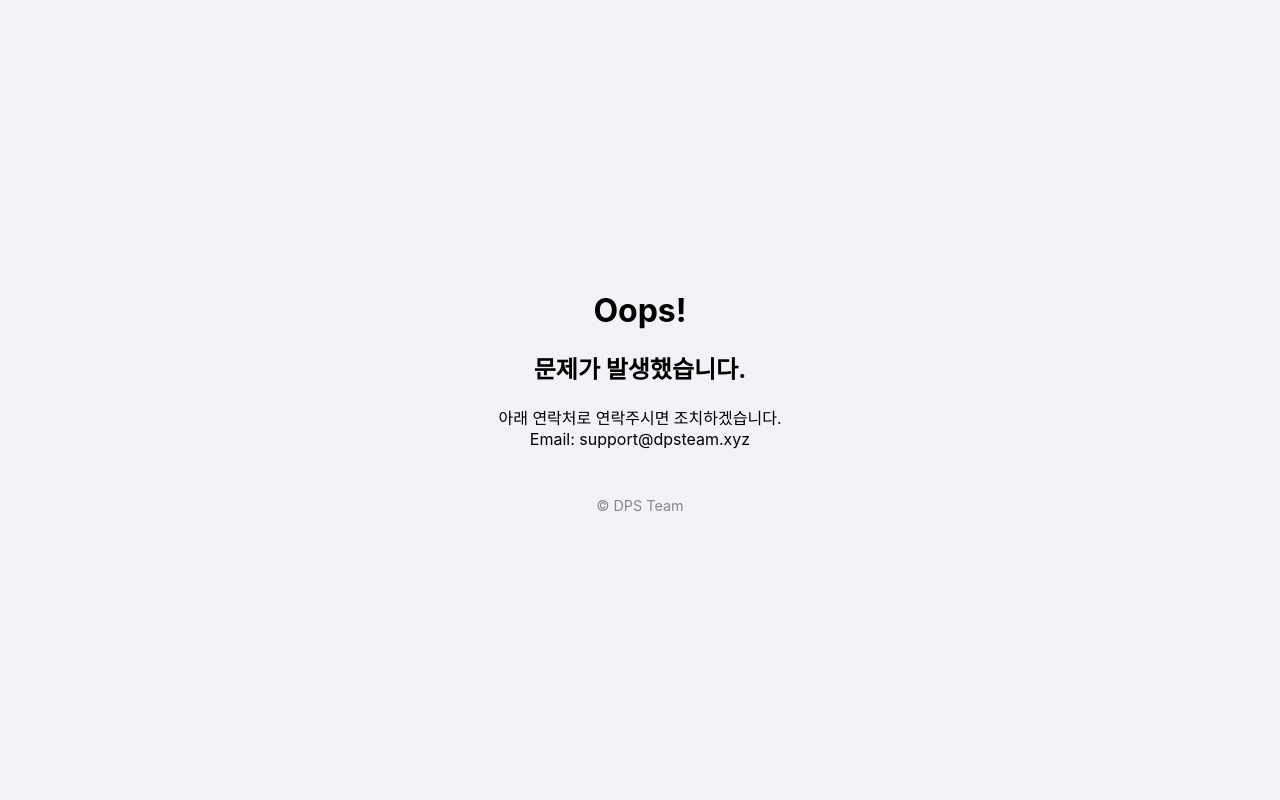
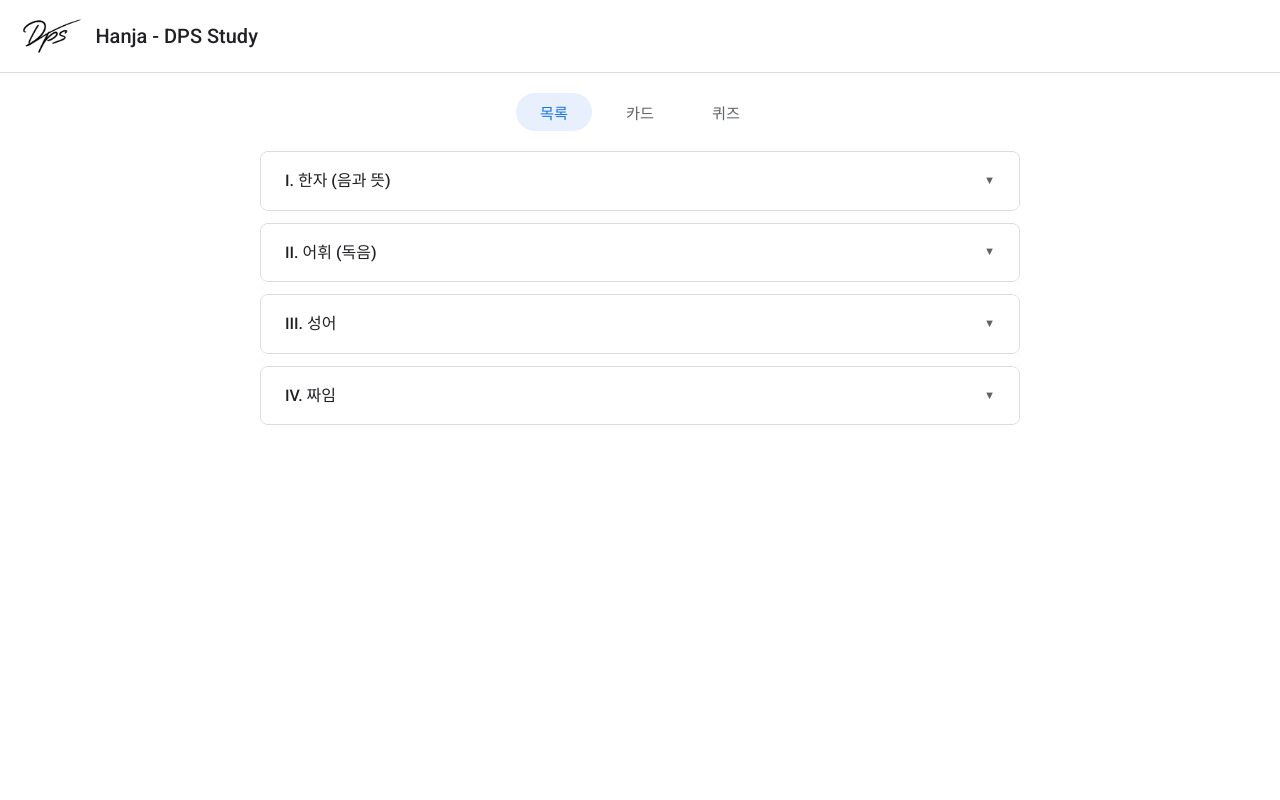
Before and after one commit to HandsomeBisu/hanja-study, a plain HTML site: page index.html in a window 1280 px wide. Drawn offline with Linux system fonts and the light colour scheme.

Commit message:
Add files via upload

```diff
--- a/index.html
+++ b/index.html
@@ -1,87 +1,39 @@
 <!DOCTYPE html>
 <html lang="ko">
 <head>
-<!-- 에널리틱스 부분 -->
-<script async src="https://www.googletagmanager.com/gtag/js?id=G-QXH238NLY1"></script>
-<script>
-  window.dataLayer = window.dataLayer || [];
-  function gtag(){dataLayer.push(arguments);}
-  gtag('js', new Date());
+    <meta charset="UTF-8">
+    <meta name="viewport" content="width=device-width, initial-scale=1.0">
+    <title>Hanja - DPS Study</title>
+    <link rel="icon" href="assets/icon.png">
+    <link rel="preconnect" href="https://fonts.googleapis.com">
+    <link rel="preconnect" href="https://fonts.gstatic.com" crossorigin>
+    <link href="https://fonts.googleapis.com/css2?family=Noto+Sans+KR:wght@300;400;500;700&family=Roboto:wght@400;500;700&display=swap" rel="stylesheet">
 
-  gtag('config', 'G-QXH238NLY1');
-</script>
-  <meta charset="UTF-8" />
-  <meta name="viewport" content="width=device-width, initial-scale=1.0"/>
-  <meta http-equiv="Cache-Control" content="no-cache, no-store, must-revalidate" />
-  <meta http-equiv="Pragma" content="no-cache" />
-  <meta http-equiv="Expires" content="0" />
-  <title>문제가 발생했습니다</title>
-  <style>
-    * {
-      box-sizing: border-box;
-      font-family: -apple-system, BlinkMacSystemFont, "Segoe UI", Roboto, "Helvetica Neue", sans-serif;
-      user-select: none;
-    }
-
-    html, body {
-      margin: 0;
-      padding: 0;
-      height: 100%;
-    }
-
-    body {
-      background-color: #f2f2f7;
-      display: flex;
-      justify-content: center;
-      align-items: center;
-      min-height: 100vh;
-    }
-
-    .container {
-      width: 100%;
-      max-width: 700px;
-      padding: 2rem;
-      margin: 0 auto;
-      text-align: center;
-      opacity: 0;
-      transform: translateY(15px);
-      transition: opacity 0.7s ease-out, transform 0.7s ease-out;
-    }
-
-    .container.loaded {
-      opacity: 1;
-      transform: translateY(0);
-    }
-
-    h1 {
-      font-size: 2rem;
-      margin-bottom: 1rem;
-    }
-
-    .footer {
-      width: 100%;
-      text-align: center;
-      padding: 1rem;
-      font-size: 0.9rem;
-      color: #888;
-      background-color: #f2f2f7;
-      margin-top: 2rem;
-    }
-  </style>
+    <link rel="stylesheet" href="style.css">
 </head>
 <body>
-  <div class="container">
-    <h1>Oops!</h1>
-    <h2>문제가 발생했습니다.</h2>
-    <p>아래 연락처로 연락주시면 조치하겠습니다.<br>Email: support@dpsteam.xyz</p>
-    <div class="footer">© DPS Team</div>
-  </div>
 
-  <script>
-    // Initial load animation
-    window.addEventListener('load', () => {
-      document.querySelector('.container').classList.add('loaded');
-    });
-  </script>
+<div id="intro-overlay" style="text-align: center;">
+    <img src="assets/logo.png" alt="Logo" id="intro-logo">
+    <p id="intro-text">안녕하세요</p>
+    <p style="font-size: 1em;">© 2025 DPS Dev Team All rights reserved.<br>DPS는 <strong>Don't Play Solo</strong>의 약자입니다.<br><br>DPS Team은 성적의 향상을 보장하지 않습니다.</p>
+</div>
+
+<header>
+    <h1><img src="assets/logo.png" alt="Hanja - DPS Study" id="logo"> <span>Hanja - DPS Study</span></h1>
+</header>
+
+<nav>
+    <button onclick="setMode('list')" id="btn-list" class="active">목록</button>
+    <button onclick="setMode('card')" id="btn-card">카드</button>
+    <button onclick="setMode('quiz')" id="btn-quiz">퀴즈</button>
+</nav>
+
+<main id="app-content">
+    <!-- JavaScript Content -->
+</main>
+
+<script src="js/script.js"></script>
+
 </body>
 </html>
```
